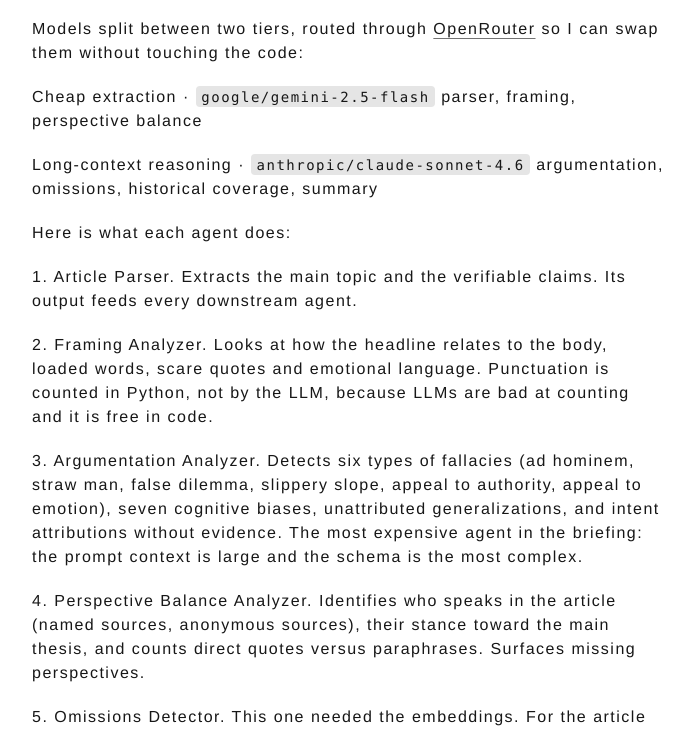
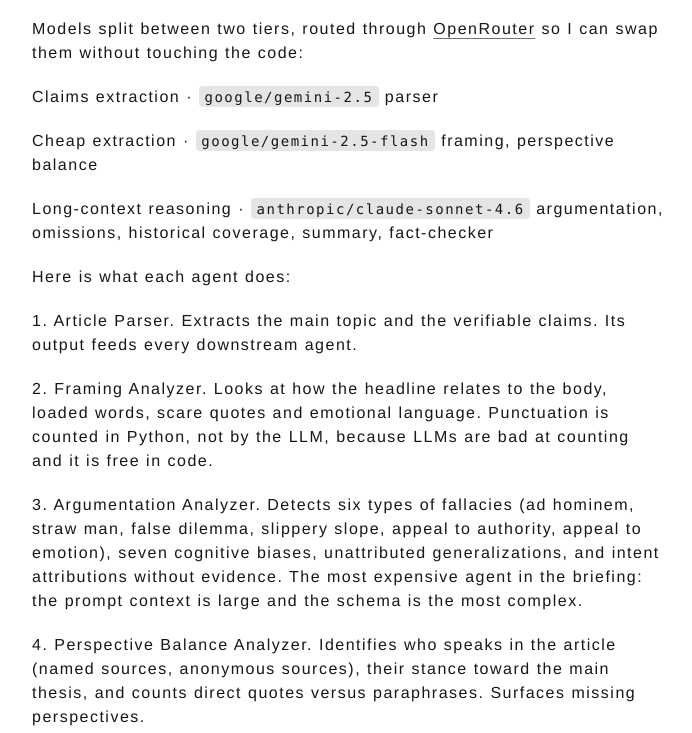
Before and after one commit to bertini36/bertini36.github.io, an Astro site: page /sinsesgo in a window 1280 px wide. Shown: the part 3377-4110 px from the top of the page, without its empty margins (292-984 px from the left). Built offline with nearby package versions, Linux system fonts and the light colour scheme; Astro itself is replaced by a stand-in of ours; some packages are replaced by stand-ins of ours.

Commit message:
feat: Enhance sinsesgo post by adding claims extraction and fact-checker details to the agent pipeline

```diff
--- a/src/content/posts/sinsesgo.md
+++ b/src/content/posts/sinsesgo.md
@@ -81,11 +81,14 @@ Each cluster goes through a chain of agents. Every agent is a [LangGraph](https:
 
 Models split between two tiers, routed through [OpenRouter](https://openrouter.ai/) so I can swap them without touching the code:
 
+> **Claims extraction** &middot; `google/gemini-2.5`
+> parser
+
 > **Cheap extraction** &middot; `google/gemini-2.5-flash`
-> parser, framing, perspective balance
+> framing, perspective balance
 
 > **Long-context reasoning** &middot; `anthropic/claude-sonnet-4.6`
-> argumentation, omissions, historical coverage, summary
+> argumentation, omissions, historical coverage, summary, fact-checker
 
 Here is what each agent does:
 
@@ -102,6 +105,8 @@ Here is what each agent does:
 **6. Historical Coverage Analyzer.** Runs once per cluster, on the representative article only, to keep cost down. Pulls up to 10 semantically similar articles from the same outlet over the previous 90 days, deduplicated by day. The agent reads them and surfaces recurring framing patterns. This catches outlets that always frame a topic the same way.
 
 **7. Topic Summary.** The final stage. Takes the cluster (up to five articles, all their pre-computed agent results) and synthesizes a structured output: a 6-10 word title, a one-liner, three to four cross-referenced verified facts, a "why it matters" paragraph, a quality note, and two narratives (left and right). Coverage counts and references are built in Python, not by the LLM, because it would lie about percentages.
+
+**8. Fact-checker.** This is not part of the daily briefing, but an internal tool I run on demand when I want to double check a specific topic of the daily briefing. It takes the selected topic and validates them via [Tavily](https://tavily.com) searches. It catches some hallucinations before publication.
 
 The coverage bar you see on the site is computed as follows. Each outlet has a bias score from -1 (far left) to +1 (far right) that I curated by hand. Every article in the cluster is classified by its outlet's score: below -0.3 goes to the left bucket, above +0.3 to the right bucket, anything in between to center. The backend counts how many articles land in each bucket. A blindspot is flagged when one side has no articles at all, or when one side has at most one article while the other has three or more.
 
```
